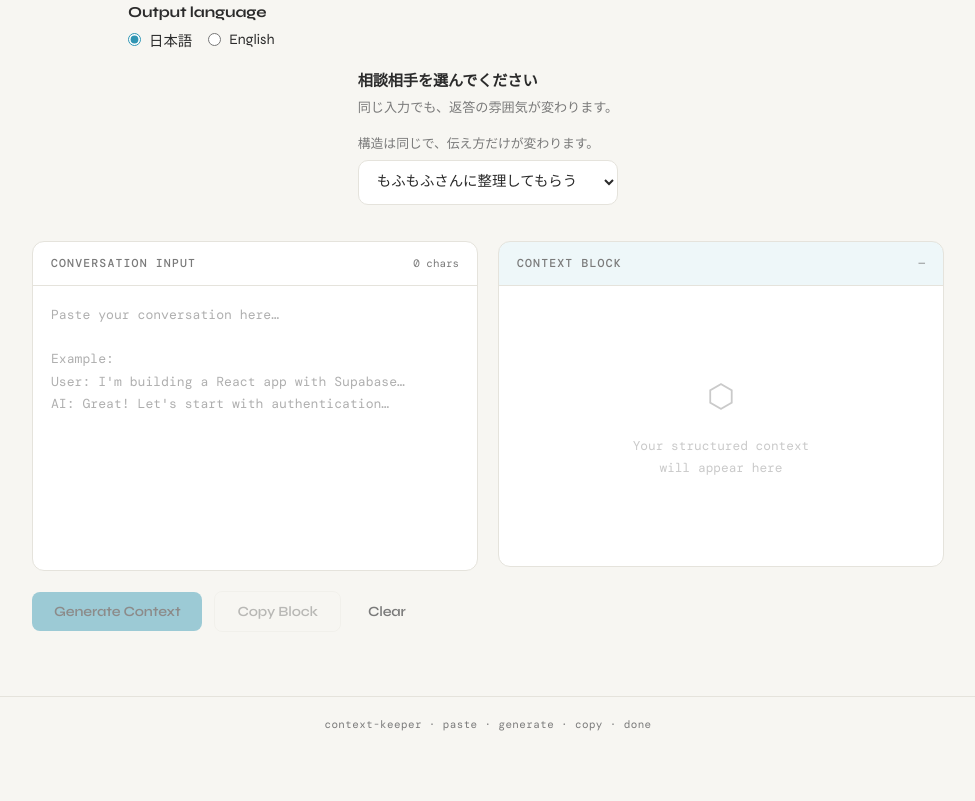
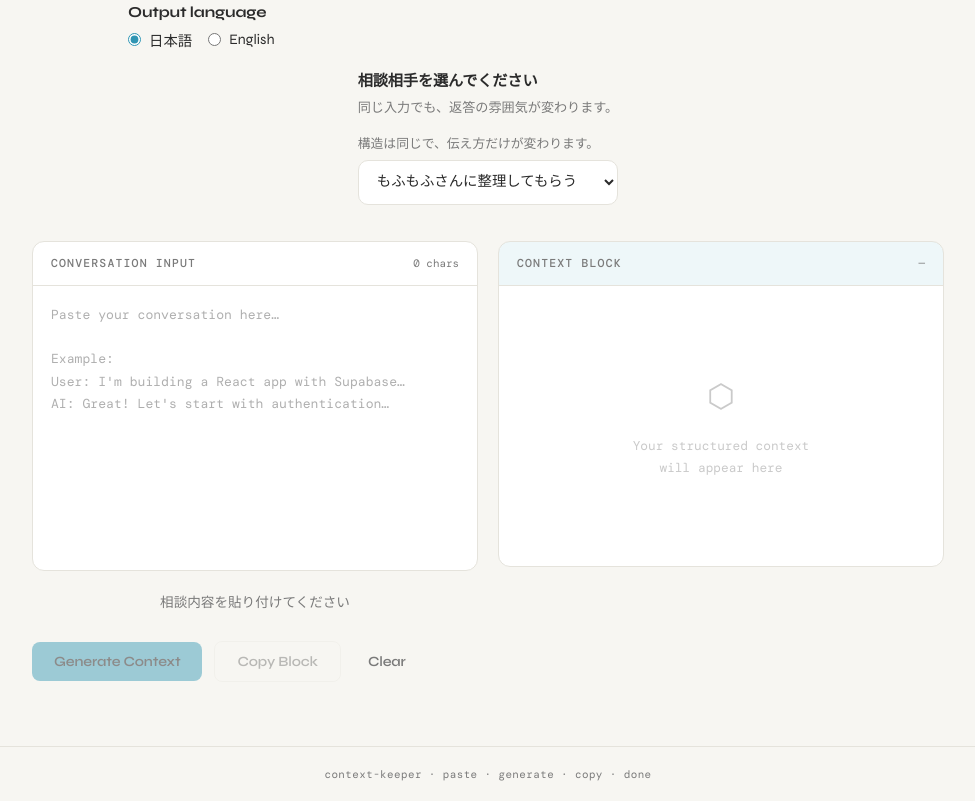
Before and after one commit to satsukisato-dotcom/context-keeper, a website: page index.html in a window 1280 px wide. Shown: the part 358-1159 px from the top of the page, without its empty margins (152-1127 px from the left). Before the commit the page ends 1109 px from the top, so only its background shows below. Drawn offline with nearby package versions, Linux system fonts and the light colour scheme; a web font is replaced by a local one.

Commit message:
Update index.html

```diff
--- a/index.html
+++ b/index.html
@@ -491,6 +491,10 @@
       </div>
     </div>
 
+    <p style="font-size:0.85rem; color:var(--muted); text-align:center; margin-bottom:10px;">
+相談内容を貼り付けてください
+</p>
+
     <div class="actions">
       <button class="btn btn-primary" id="generateBtn" onclick="handleGenerate()" disabled>
         <span id="btnLabel">Generate Context</span>
```
